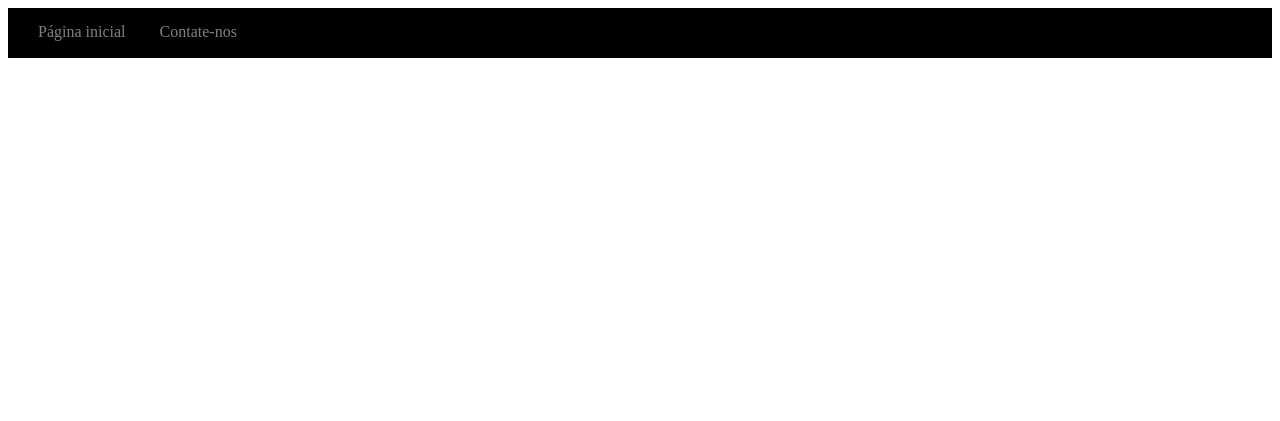
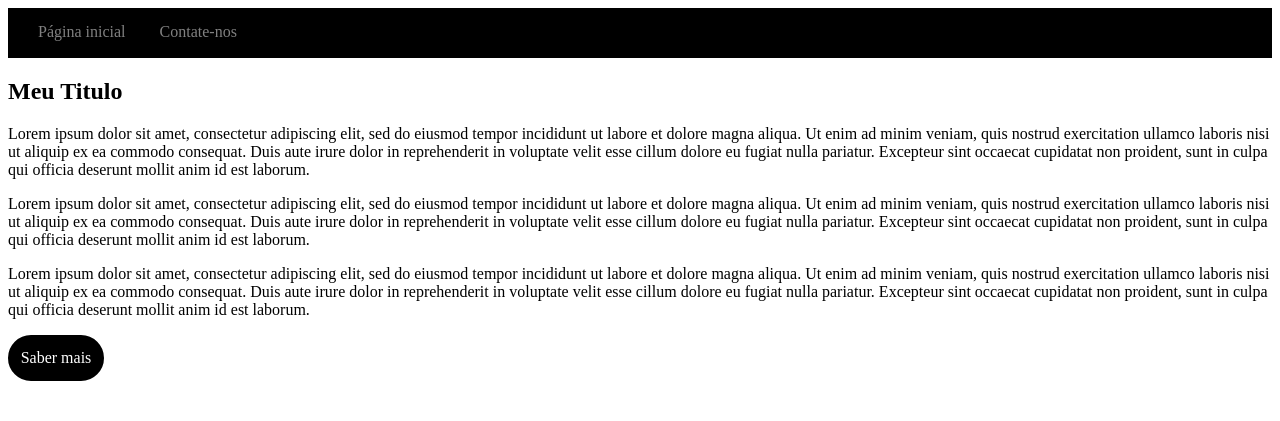
Before and after one commit to Delay37/Exercicio-CSS, a plain HTML site: page index.html in a window 1280 px wide. Drawn offline with Linux system fonts and the light colour scheme.

Commit message:
finaliza pagina index.html

```diff
--- a/Estilos/Css.css
+++ b/Estilos/Css.css
@@ -15,3 +15,19 @@ header nav a{
 header nav a:hover{
     color: white;
 }
+article a{
+    text-decoration: none;
+    color: white;
+    background-color: black;
+    height: 40px;
+    width: 90;
+    display: inline-block;
+    text-align: center;
+    line-height: 2.5;
+    border: solid black;
+    border-radius: 40px;
+}
+article a:hover{
+    background-color: gray;
+    box-shadow: -10px 10px 5px gray;
+}
--- a/index.html
+++ b/index.html
@@ -10,5 +10,15 @@
                 <a href="contato.html">Contate-nos</a>
             </nav>
         </header>
+        <article>
+            <h1>
+                Meu Titulo
+            </h1>
+            <p>Lorem ipsum dolor sit amet, consectetur adipiscing elit, sed do eiusmod tempor incididunt ut labore et dolore magna aliqua. Ut enim ad minim veniam, quis nostrud exercitation ullamco laboris nisi ut aliquip ex ea commodo consequat. Duis aute irure dolor in reprehenderit in voluptate velit esse cillum dolore eu fugiat nulla pariatur. Excepteur sint occaecat cupidatat non proident, sunt in culpa qui officia deserunt mollit anim id est laborum.</p>
+            <p>Lorem ipsum dolor sit amet, consectetur adipiscing elit, sed do eiusmod tempor incididunt ut labore et dolore magna aliqua. Ut enim ad minim veniam, quis nostrud exercitation ullamco laboris nisi ut aliquip ex ea commodo consequat. Duis aute irure dolor in reprehenderit in voluptate velit esse cillum dolore eu fugiat nulla pariatur. Excepteur sint occaecat cupidatat non proident, sunt in culpa qui officia deserunt mollit anim id est laborum.</p>
+            <p>Lorem ipsum dolor sit amet, consectetur adipiscing elit, sed do eiusmod tempor incididunt ut labore et dolore magna aliqua. Ut enim ad minim veniam, quis nostrud exercitation ullamco laboris nisi ut aliquip ex ea commodo consequat. Duis aute irure dolor in reprehenderit in voluptate velit esse cillum dolore eu fugiat nulla pariatur. Excepteur sint occaecat cupidatat non proident, sunt in culpa qui officia deserunt mollit anim id est laborum.</p>
+            <a href="#">Saber mais</a>
+            <br><br><br>
+        </article>
     </body>
 </html>
```
